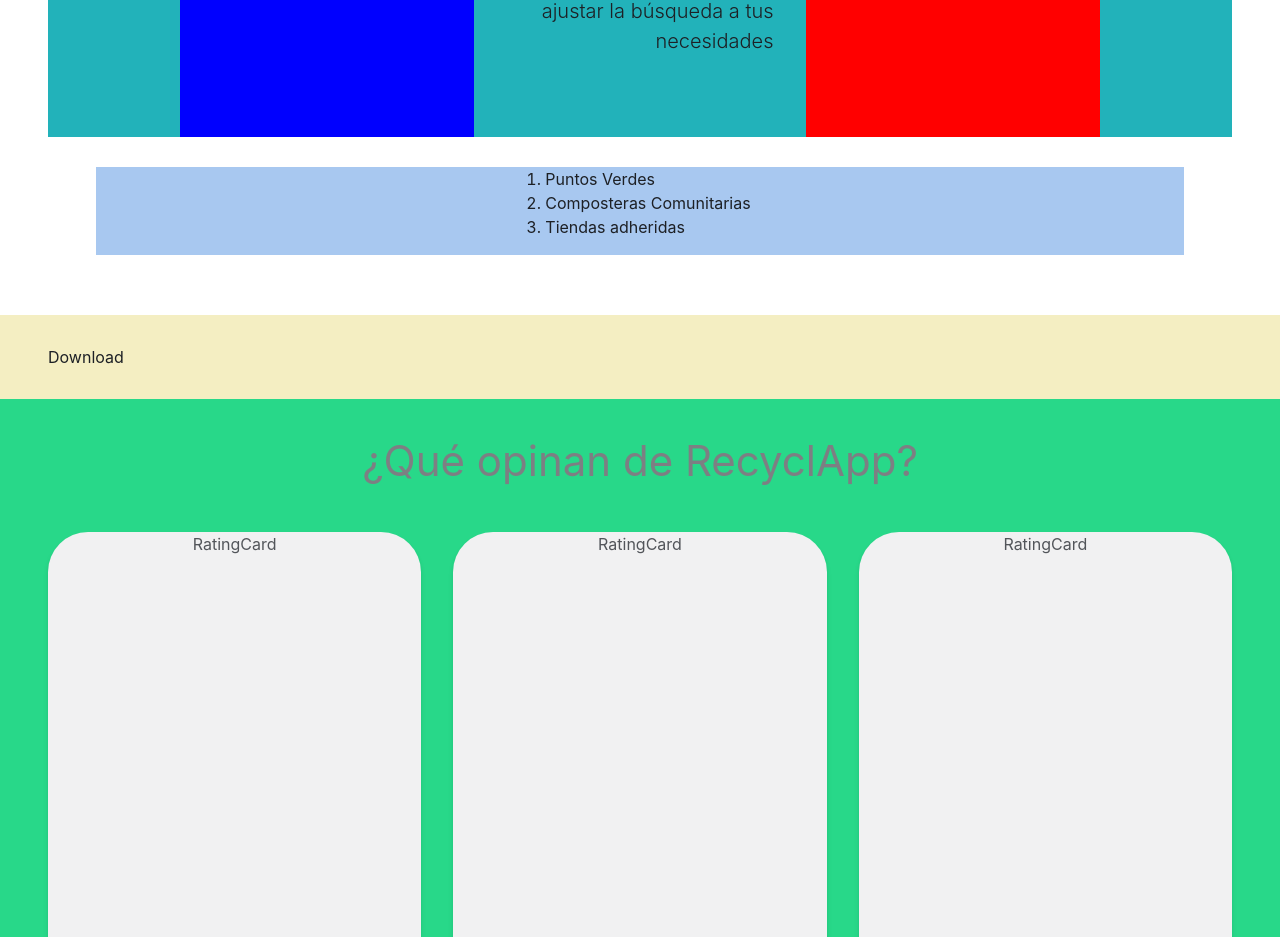
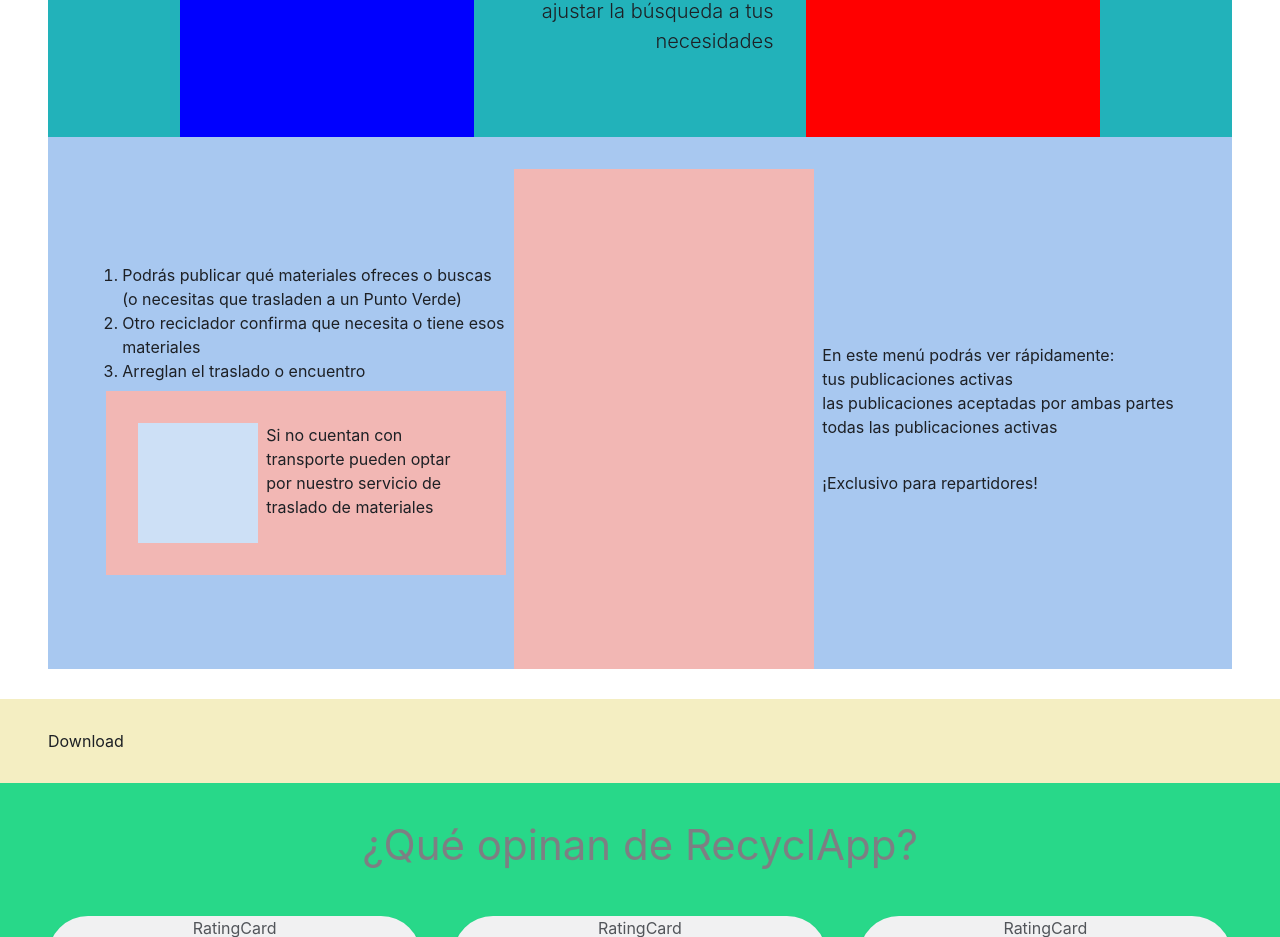
Before and after one commit to nataliaoliveto/tesis_recyclapp_web, a Next.js app: page / in a window 1280 px wide. Shown: the part 4474-5411 px from the top of the page. Built offline with nearby package versions, Linux system fonts and the light colour scheme.

Commit message:
Services page
Co-authored-by: toyamarodrigo

```diff
--- a/screens/Services.tsx
+++ b/screens/Services.tsx
@@ -201,26 +201,51 @@
             </Stack>
           </Stack>
         </Stack>
-        <Section>
+
         <Stack
+          pt={8}
           w="full"
           bgColor="blue.200"
           alignItems="center"
           justifyContent="center"
+          direction="row"
         >
-            <Stack>
-              <Box display="flex" flexDirection="column">
+          <Stack direction="column" justifyContent="center" h="full">
+            <Box display="flex" flexDirection="column" maxW="400px">
               <OrderedList>
-                  <ListItem>Puntos Verdes</ListItem>
-                  <ListItem>Composteras Comunitarias</ListItem>
-                  <ListItem>Tiendas adheridas</ListItem>
+                <ListItem>
+                  Podrás publicar qué materiales ofreces o buscas (o necesitas
+                  que trasladen a un Punto Verde)
+                </ListItem>
+                <ListItem>
+                  Otro reciclador confirma que necesita o tiene esos materiales
+                </ListItem>
+                <ListItem>Arreglan el traslado o encuentro</ListItem>
               </OrderedList>
             </Box>
+            <Stack maxW="400px" bgColor="red.200" direction="row" p={8}>
+              <Box minW="120px" h="120px" bgColor="blue.100" />
+              <Text>
+                Si no cuentan con transporte pueden optar por nuestro servicio
+                de traslado de materiales
+              </Text>
             </Stack>
-            <Stack></Stack>
-            <Stack></Stack>
           </Stack>
-        </Section>
+          <Stack>
+            <Box w="300px" h="500px" bgColor="red.200" />
+          </Stack>
+          <Stack h="full" spacing={8}>
+            <Box display="flex" flexDirection="column">
+              <Text>En este menú podrás ver rápidamente:</Text>
+              <Text>tus publicaciones activas</Text>
+              <Text>las publicaciones aceptadas por ambas partes</Text>
+              <Text>todas las publicaciones activas</Text>
+            </Box>
+            <Box display="flex" flexDirection="column">
+              <Text>¡Exclusivo para repartidores!</Text>
+            </Box>
+          </Stack>
+        </Stack>
       </Section>
     </>
   );
```
Lines whose indentation alone changed are shown as unchanged.
